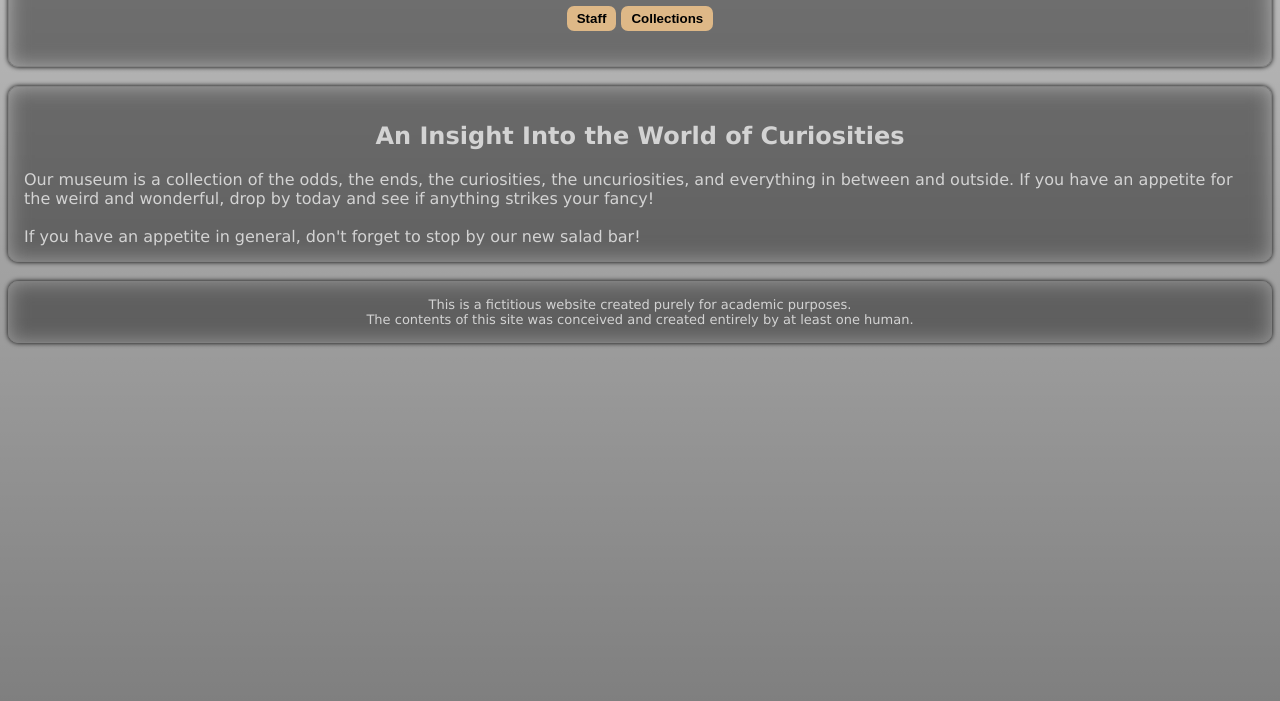
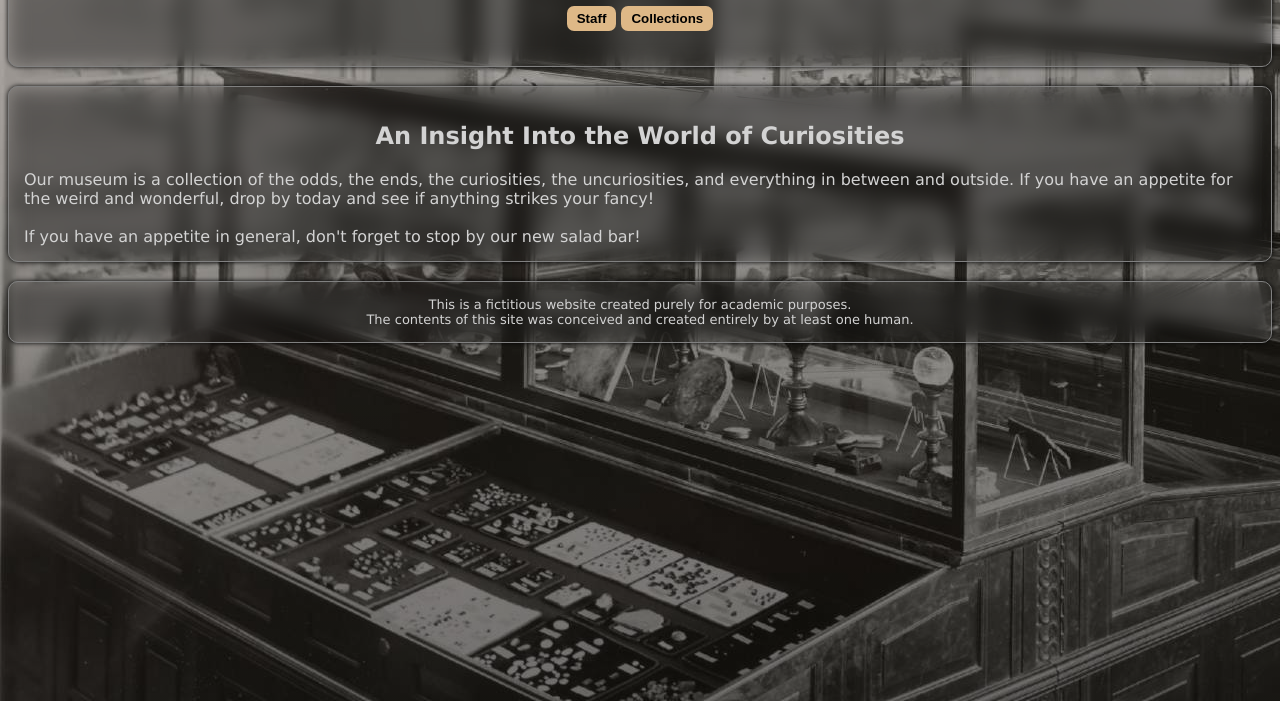
Before and after one commit to ulfsson/museum-site, a plain HTML site: page index.html in a window 1280 px wide. Shown: the part 99-800 px from the top of the page. Drawn offline with Linux system fonts and the light colour scheme; the site is published under a folder, as on GitHub Pages, so addresses that start at the root find nothing.

Commit message:
Attempted background fix.

```diff
--- a/css/style.css
+++ b/css/style.css
@@ -2,7 +2,7 @@ body.mainpage {
     background-color: #292929;
     background:
         linear-gradient(rgba(0, 0, 0, 0.25), rgba(0, 0, 0, 0.5)),
-        url("/images/museum-background.jpg");
+        url("../images/museum-background.jpg");
     background-repeat: no-repeat;
     background-attachment: fixed;
     color: lightgray;
```
